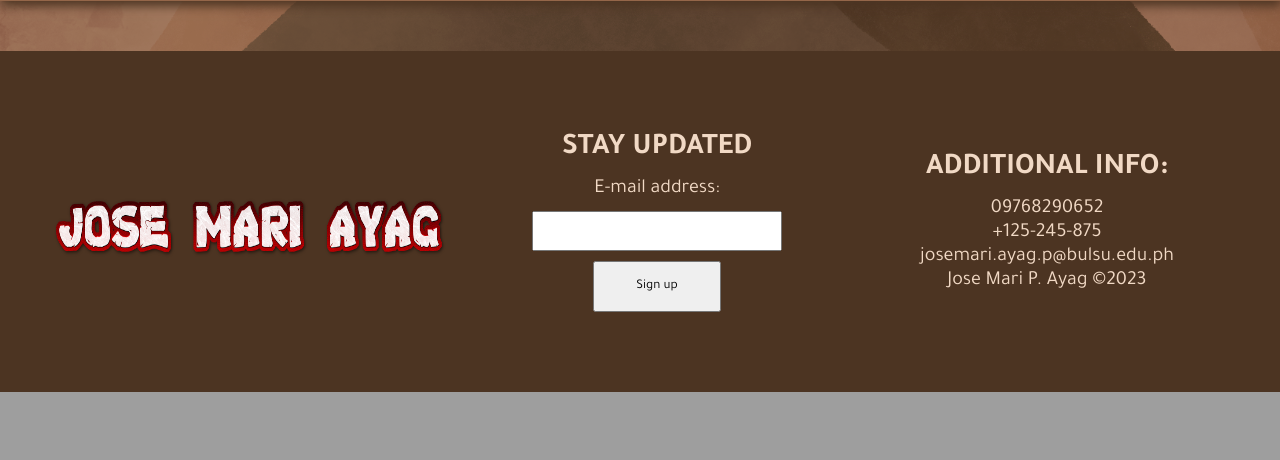
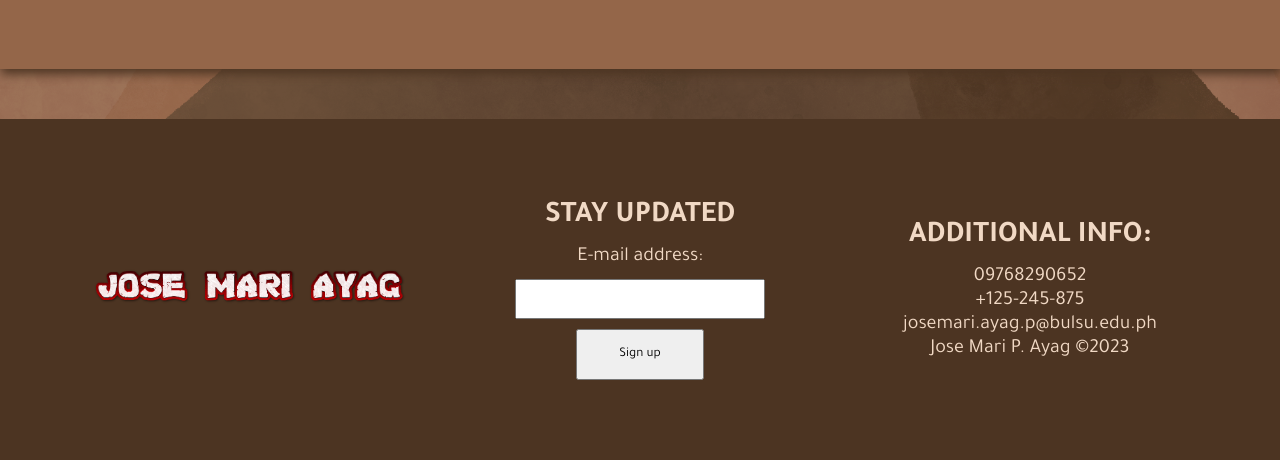
Before and after one commit to Hamsensen-sup/WebPortfolio, a PHP site: page /blog.html in a window 1280 px wide. Shown: the part 4636-5096 px from the top of the page. Before the commit the page ends 5028 px from the top, so only its background shows below. Run offline with PHP 8.4, Linux system fonts and the light colour scheme.

Commit message:
optimized

```diff
--- a/style.css
+++ b/style.css
@@ -69,9 +69,9 @@ body{
 }
 
 .name-image{
-  height: 70px;
-  width: 400px;
-  margin-top: 20px;
+  height: 100%;
+  width: 350px;
+  padding: 1rem;
 }
 .my-image{
   height: 450px;
@@ -114,12 +114,10 @@ body{
   margin-top: 35px;
   margin-bottom: 50px;
   text-align: center;
+  padding: 1.5rem;
 }
 .container p{
-  margin-top: 20px;
-  margin-left: 20px;
-  margin-right: 20px;
-  margin-bottom: 20px;
+  margin: 20px 20px 20px 20px
 }
 .container h1{
   margin-top: 20px;
@@ -278,6 +276,6 @@ body{
 }
 @media screen and (max-width: 800px) {
   .cert-container{
-    width: 100%;
+    width: 90%;
   }
 }
```
Also changed, not shown: blog.html (line endings or trailing spaces), images/defense.jpg (added).
